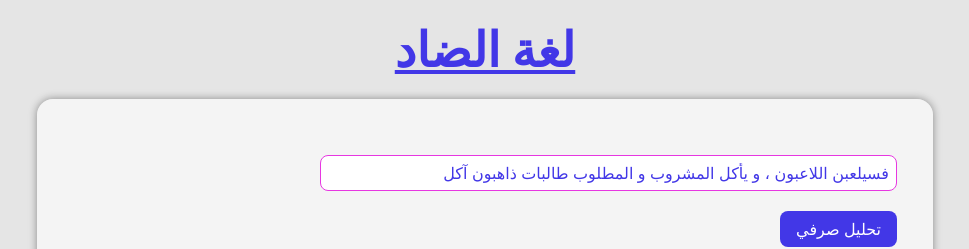
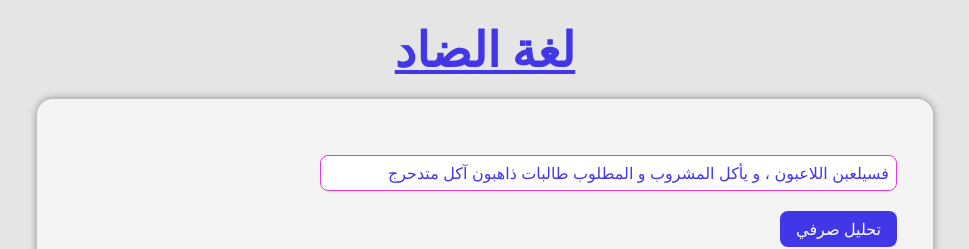
Before and after one commit to MTG2000/nlp-projects, a React (Create React App) app: page / in a window 1280 px wide. Shown: the top 249 px of the page, without its empty margins (155-1124 px from the left). Built offline with nearby package versions, Linux system fonts and the light colour scheme.

Commit message:
update starting input

```diff
--- a/src/App.tsx
+++ b/src/App.tsx
@@ -6,7 +6,7 @@ import { lexAnalyzer } from "./NLP";
 
 
 function App() {
-  const [input, setInput] = useState("فسيلعبن اللاعبون ، و يأكل المشروب و المطلوب طالبات ذاهبون آكل");
+  const [input, setInput] = useState("فسيلعبن اللاعبون ، و يأكل المشروب و المطلوب طالبات ذاهبون آكل متدحرج");
   const [result, setResult] = useState<any[]>([]);
 
   const proccessText = (e: React.FormEvent<HTMLFormElement>) => {
```
